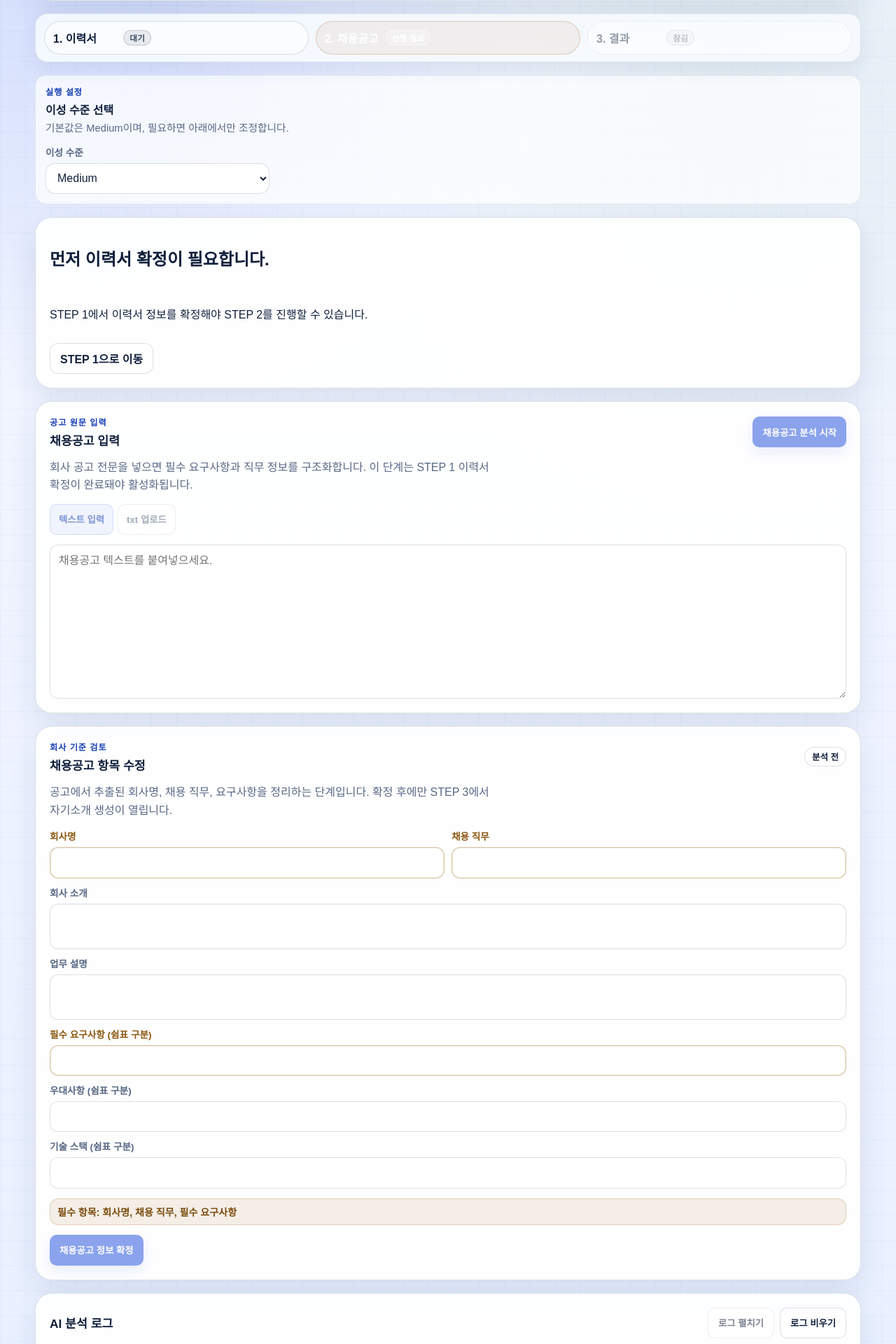
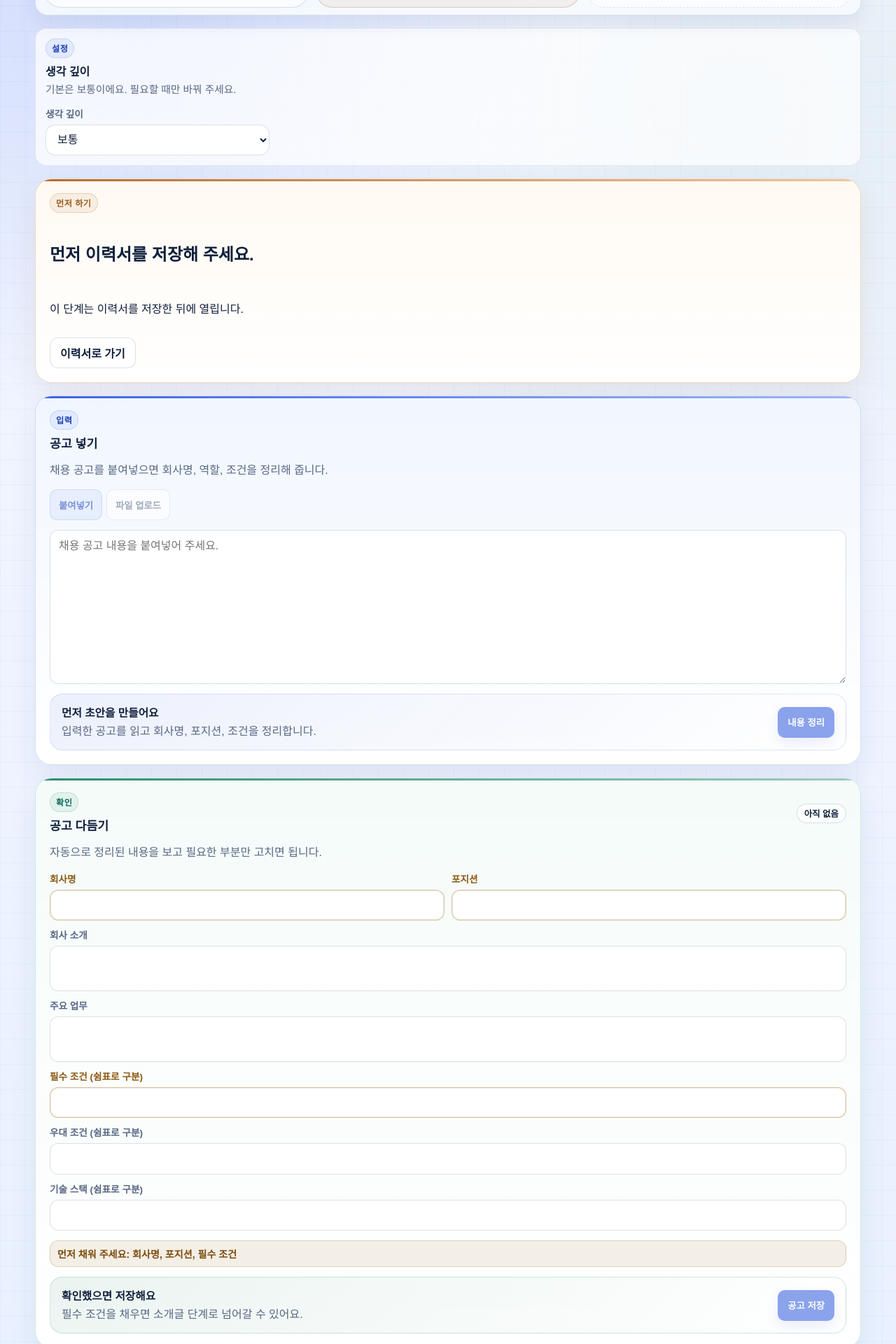
Before and after one commit to aqwsde321/resume-tailor, a Next.js app: page /company in a window 1280 px wide. Shown: the part 280-2200 px from the top of the page at 70% size. Built offline with nearby package versions, Linux system fonts and the light colour scheme.

Commit message:
UI 흐름과 문구를 단순화하고 강조를 개선

```diff
--- a/app/company/page.tsx
+++ b/app/company/page.tsx
@@ -84,10 +84,10 @@ export default function CompanyPage() {
     missingCompanyRequired.push("회사명");
   }
   if (!draft.jobTitle.trim()) {
-    missingCompanyRequired.push("채용 직무");
+    missingCompanyRequired.push("포지션");
   }
   if (draft.requirements.length === 0) {
-    missingCompanyRequired.push("필수 요구사항");
+    missingCompanyRequired.push("필수 조건");
   }
 
   const hasMissingCompanyRequired = missingCompanyRequired.length > 0;
@@ -130,30 +130,30 @@ export default function CompanyPage() {
     clearStatus();
 
     if (!file.name.toLowerCase().endsWith(".txt")) {
-      setError("MVP는 txt 파일만 지원합니다.");
+      setError("지금은 txt 파일만 올릴 수 있어요.");
       return;
     }
 
     const text = await file.text();
     setCompanyText(text);
-    setMessage("채용공고 txt 파일을 입력란에 반영했습니다.");
+    setMessage("파일 내용을 입력칸에 넣었어요.");
   };
 
   const handleAnalyze = async () => {
     clearStatus();
 
     if (!canEdit) {
-      setError("먼저 STEP 1에서 이력서 정보를 확정하세요.");
+      setError("먼저 이력서를 저장해 주세요.");
       return;
     }
 
     if (!state.companyText.trim()) {
-      setError("채용공고 텍스트를 입력해주세요.");
+      setError("채용 공고 내용을 먼저 넣어 주세요.");
       return;
     }
 
     clearLogs();
-    startTask("company", "채용공고 분석을 시작했습니다.");
+    startTask("company", "공고를 읽고 있어요.");
 
     try {
       const company = await postSseJson<Company>(
@@ -174,9 +174,9 @@ export default function CompanyPage() {
         introSource: null
       }));
 
-      setMessage("채용공고 항목 분석 완료. 폼을 검토 후 '채용공고 정보 확정'을 눌러주세요.");
+      setMessage("초안이 준비됐어요. 아래에서 다듬고 저장해 주세요.");
     } catch (error) {
-      setError(error instanceof Error ? error.message : "채용공고 분석 중 오류가 발생했습니다.");
+      setError(error instanceof Error ? error.message : "공고를 읽는 중 문제가 생겼어요.");
     } finally {
       finishTask();
     }
@@ -186,7 +186,7 @@ export default function CompanyPage() {
     clearStatus();
 
     if (hasMissingCompanyRequired) {
-      setError(`필수 항목을 입력하세요: ${missingCompanyRequired.join(", ")}`);
+      setError(`먼저 채워 주세요: ${missingCompanyRequired.join(", ")}`);
       return;
     }
 
@@ -195,7 +195,7 @@ export default function CompanyPage() {
       const details = validated.error.issues
         .map((issue) => `${issue.path.join(".") || "body"}: ${issue.message}`)
         .join(" | ");
-      setError(`채용공고 항목 검증 실패: ${formatIssueDetails(details)}`);
+      setError(`입력값을 다시 확인해 주세요: ${formatIssueDetails(details)}`);
       return;
     }
 
@@ -208,46 +208,38 @@ export default function CompanyPage() {
       introSource: null
     }));
 
-    setMessage("채용공고 정보 확정 완료. STEP 3에서 자기소개를 생성하세요.");
+    setMessage("공고를 저장했어요. 이제 소개글을 만들어 보세요.");
   };
 
   return (
     <AppFrame
       step="company"
-      title="STEP 2 채용공고 분석/확정"
-      description="확정된 이력서를 기준으로 채용공고를 구조화하고 확정합니다."
+      title="공고 정리"
+      description="채용 공고에서 필요한 내용만 뽑아 저장합니다."
     >
       {!canEdit && (
-        <section className="card">
-          <h2>먼저 이력서 확정이 필요합니다.</h2>
-          <p>STEP 1에서 이력서 정보를 확정해야 STEP 2를 진행할 수 있습니다.</p>
+        <section className="card card-alert">
+          <p className="card-kicker">먼저 하기</p>
+          <h2>먼저 이력서를 저장해 주세요.</h2>
+          <p>이 단계는 이력서를 저장한 뒤에 열립니다.</p>
           <div className="action-row">
             <Link href={"/resume" as Route} className="nav-btn">
-              STEP 1으로 이동
+              이력서로 가기
             </Link>
           </div>
         </section>
       )}
 
-      <section className="card">
+      <section className="card card-accent">
         <div className="card-head">
           <div>
-            <p className="card-kicker">공고 원문 입력</p>
-            <h2>채용공고 입력</h2>
+            <p className="card-kicker">입력</p>
+            <h2>공고 넣기</h2>
           </div>
-          <button
-            type="button"
-            className="primary"
-            onClick={handleAnalyze}
-            disabled={isBusy || !canEdit}
-          >
-            {state.currentTask === "company" ? "분석 중..." : "채용공고 분석 시작"}
-          </button>
         </div>
 
         <p className="card-copy">
-          회사 공고 전문을 넣으면 필수 요구사항과 직무 정보를 구조화합니다. 이 단계는 STEP 1 이력서 확정이
-          완료돼야 활성화됩니다.
+          채용 공고를 붙여넣으면 회사명, 역할, 조건을 정리해 줍니다.
         </p>
 
         <div className="tabs">
@@ -257,7 +249,7 @@ export default function CompanyPage() {
             onClick={() => patch((prev) => ({ ...prev, companyInputMode: "text" }))}
             disabled={isBusy || !canEdit}
           >
-            텍스트 입력
+            붙여넣기
           </button>
           <button
             type="button"
@@ -265,7 +257,7 @@ export default function CompanyPage() {
             onClick={() => patch((prev) => ({ ...prev, companyInputMode: "file" }))}
             disabled={isBusy || !canEdit}
           >
-            txt 업로드
+            파일 업로드
           </button>
         </div>
 
@@ -281,29 +273,43 @@ export default function CompanyPage() {
         <textarea
           value={state.companyText}
           onChange={(event) => setCompanyText(event.target.value)}
-          placeholder="채용공고 텍스트를 붙여넣으세요."
+          placeholder="채용 공고 내용을 붙여넣어 주세요."
           disabled={isBusy || !canEdit}
         />
+
+        <div className="action-panel">
+          <div className="action-copy">
+            <strong>먼저 초안을 만들어요</strong>
+            <span>입력한 공고를 읽고 회사명, 포지션, 조건을 정리합니다.</span>
+          </div>
+          <button
+            type="button"
+            className="primary"
+            onClick={handleAnalyze}
+            disabled={isBusy || !canEdit}
+          >
+            {state.currentTask === "company" ? "정리 중..." : "내용 정리"}
+          </button>
+        </div>
       </section>
 
-      <section className="card">
+      <section className="card card-review">
         <div className="card-head">
           <div>
-            <p className="card-kicker">회사 기준 검토</p>
-            <h2>채용공고 항목 수정</h2>
+            <p className="card-kicker">확인</p>
+            <h2>공고 다듬기</h2>
           </div>
           {companyNeedsConfirm ? (
-            <span className="inline-badge warn">미확정 변경 있음</span>
+            <span className="inline-badge warn">수정됨</span>
           ) : state.companyConfirmedJson ? (
-            <span className="inline-badge ok">확정됨</span>
+            <span className="inline-badge ok">저장됨</span>
           ) : (
-            <span className="inline-badge">분석 전</span>
+            <span className="inline-badge">아직 없음</span>
           )}
         </div>
 
         <p className="card-copy">
-          공고에서 추출된 회사명, 채용 직무, 요구사항을 정리하는 단계입니다. 확정 후에만 STEP 3에서
-          자기소개 생성이 열립니다.
+          자동으로 정리된 내용을 보고 필요한 부분만 고치면 됩니다.
         </p>
 
         <div className="form-grid two">
@@ -318,7 +324,7 @@ export default function CompanyPage() {
           </label>
 
           <label className={`field ${!draft.jobTitle.trim() ? "field-error" : ""}`}>
-            <span>채용 직무</span>
+            <span>포지션</span>
             <input
               className="form-input"
               value={draft.jobTitle}
@@ -339,7 +345,7 @@ export default function CompanyPage() {
           </label>
 
           <label className="field field-full">
-            <span>업무 설명</span>
+            <span>주요 업무</span>
             <AutoGrowTextarea
               value={draft.jobDescription}
               onChange={(event) => syncDraft({ ...draft, jobDescription: event.target.value })}
@@ -350,7 +356,7 @@ export default function CompanyPage() {
           <label
             className={`field field-full ${draft.requirements.length === 0 ? "field-error" : ""}`}
           >
-            <span>필수 요구사항 (쉼표 구분)</span>
+            <span>필수 조건 (쉼표로 구분)</span>
             <input
               className="form-input"
               value={requirementsText}
@@ -364,7 +370,7 @@ export default function CompanyPage() {
           </label>
 
           <label className="field field-full">
-            <span>우대사항 (쉼표 구분)</span>
+            <span>우대 조건 (쉼표로 구분)</span>
             <input
               className="form-input"
               value={preferredSkillsText}
@@ -378,7 +384,7 @@ export default function CompanyPage() {
           </label>
 
           <label className="field field-full">
-            <span>기술 스택 (쉼표 구분)</span>
+            <span>기술 스택 (쉼표로 구분)</span>
             <input
               className="form-input"
               value={techStackText}
@@ -393,9 +399,18 @@ export default function CompanyPage() {
         </div>
 
         {hasMissingCompanyRequired && (
-          <p className="required-help">필수 항목: {missingCompanyRequired.join(", ")}</p>
+          <p className="required-help">먼저 채워 주세요: {missingCompanyRequired.join(", ")}</p>
         )}
 
+        <div className="action-panel review">
+          <div className="action-copy">
+            <strong>확인했으면 저장해요</strong>
+            <span>
+              {state.companyConfirmedJson && !companyNeedsConfirm
+                ? "저장된 상태예요. 수정했다면 다시 저장해 주세요."
+                : "필수 조건을 채우면 소개글 단계로 넘어갈 수 있어요."}
+            </span>
+          </div>
           <div className="action-row">
             <button
               type="button"
@@ -408,13 +423,14 @@ export default function CompanyPage() {
                 hasMissingCompanyRequired
               }
             >
-            채용공고 정보 확정
+              공고 저장
             </button>
             {state.companyConfirmedJson && (
               <Link className="nav-btn" href={"/result" as Route}>
-              STEP 3 결과로 이동
+                소개글 만들기로 가기
               </Link>
             )}
+          </div>
         </div>
       </section>
     </AppFrame>
--- a/app/components/app-frame.tsx
+++ b/app/components/app-frame.tsx
@@ -20,31 +20,27 @@ const STEP_META: Record<
   StepKey,
   {
     eyebrow: string;
-    objective: string;
     detail: string;
   }
 > = {
   resume: {
-    eyebrow: "Resume Intake",
-    objective: "이력서 원문을 구조화하고 지원 기준이 되는 기본 프로필을 확정합니다.",
-    detail: "입력 원문은 자유롭게 수정할 수 있지만, 다음 단계는 이력서 확정 후에만 열립니다."
+    eyebrow: "이력서",
+    detail: "내용을 확인하고 저장하면 다음 단계로 넘어갈 수 있어요."
   },
   company: {
-    eyebrow: "Company Targeting",
-    objective: "채용공고에서 핵심 요구사항만 분리해 회사 기준 JSON을 확정합니다.",
-    detail: "이 단계에서 공고를 다시 분석하면 결과는 자동으로 재생성 필요 상태가 됩니다."
+    eyebrow: "공고",
+    detail: "공고를 저장하면 소개글을 만들 수 있어요."
   },
   result: {
-    eyebrow: "Intro Output",
-    objective: "확정된 이력서와 채용공고를 조합해 회사 맞춤 자기소개를 생성합니다.",
-    detail: "회사 공고만 바꿔 다시 생성하는 흐름이 자연스럽게 유지되도록 설계되어 있습니다."
+    eyebrow: "소개글",
+    detail: "공고를 바꾼 뒤 다시 만들면 새 결과로 바로 바뀝니다."
   }
 };
 
 const TASK_LABEL: Record<"resume" | "company" | "intro", string> = {
-  resume: "이력서 분석",
-  company: "채용공고 분석",
-  intro: "자기소개 생성"
+  resume: "이력서 정리",
+  company: "공고 정리",
+  intro: "소개글 만들기"
 };
 
 interface AppFrameProps {
@@ -81,18 +77,18 @@ export function AppFrame({ step, title, description, children }: AppFrameProps)
   const selectedReasoningLabel = formatReasoningEffortValue(state.agentSettings.modelReasoningEffort);
 
   const steps = useMemo(() => {
-    const stepStatusLabel = (status: StepStatus): string => {
+    const stepStatusLabel = (key: StepKey, status: StepStatus): string => {
       switch (status) {
         case "done":
           return "완료";
         case "working":
-          return "진행";
+          return "지금";
         case "locked":
           return "잠김";
         case "blocked":
-          return "선행 필요";
+          return key === step ? "대기" : "먼저 완료";
         default:
-          return "대기";
+          return "준비됨";
       }
     };
 
@@ -119,27 +115,27 @@ export function AppFrame({ step, title, description, children }: AppFrameProps)
     return [
       {
         key: "resume" as const,
-        label: "1. 이력서",
+        label: "이력서",
         href: "/resume" as StepRoute,
         enabled: true,
         status: resumeStatus,
-        statusLabel: stepStatusLabel(resumeStatus)
+        statusLabel: stepStatusLabel("resume", resumeStatus)
       },
       {
         key: "company" as const,
-        label: "2. 채용공고",
+        label: "공고",
         href: "/company" as StepRoute,
         enabled: companyStatus !== "locked",
         status: companyStatus,
-        statusLabel: stepStatusLabel(companyStatus)
+        statusLabel: stepStatusLabel("company", companyStatus)
       },
       {
         key: "result" as const,
-        label: "3. 결과",
+        label: "소개글",
         href: "/result" as StepRoute,
         enabled: resultStatus !== "locked",
         status: resultStatus,
-        statusLabel: stepStatusLabel(resultStatus)
+        statusLabel: stepStatusLabel("result", resultStatus)
       }
     ];
   }, [hasResume, hasCompany, introFresh, step]);
@@ -154,8 +150,8 @@ export function AppFrame({ step, title, description, children }: AppFrameProps)
         <div className="backdrop" />
         <div className="container">
           <section className="card">
-            <h2>로딩 중...</h2>
-            <p>로컬 상태를 불러오고 있습니다.</p>
+            <h2>불러오는 중...</h2>
+            <p>저장된 내용을 읽고 있어요.</p>
           </section>
         </div>
       </main>
@@ -167,7 +163,7 @@ export function AppFrame({ step, title, description, children }: AppFrameProps)
       <div className="backdrop" />
       <div className="container">
         <header className="hero">
-          <p className="eyebrow">ResumeMake Local MVP</p>
+          <p className="eyebrow">ResumeMake</p>
           <h1>{title}</h1>
           <p>{description}</p>
           <p className="hero-note">
@@ -200,8 +196,8 @@ export function AppFrame({ step, title, description, children }: AppFrameProps)
           {state.currentTask && (
             <section className="busy-banner" aria-live="polite">
               <span className="spinner" />
-              <strong>{TASK_LABEL[state.currentTask]} 진행 중</strong>
-              <span>{elapsedSeconds}s 경과</span>
+              <strong>{TASK_LABEL[state.currentTask]} 중</strong>
+              <span>{elapsedSeconds}초 지남</span>
             </section>
           )}
         </section>
@@ -209,16 +205,16 @@ export function AppFrame({ step, title, description, children }: AppFrameProps)
         <section className="support-shell">
           <section className="agent-config-panel">
             <div>
-              <p className="card-kicker">실행 설정</p>
-              <h2>이성 수준 선택</h2>
+              <p className="card-kicker">설정</p>
+              <h2>생각 깊이</h2>
               <p className="agent-config-copy">
-                기본값은 {selectedReasoningLabel}이며, 필요하면 아래에서만 조정합니다.
+                기본은 {selectedReasoningLabel}이에요. 필요할 때만 바꿔 주세요.
               </p>
             </div>
 
             <div className="agent-config-grid">
               <label className="field">
-                <span>이성 수준</span>
+                <span>생각 깊이</span>
                 <select
                   className="form-select"
                   value={state.agentSettings.modelReasoningEffort}
@@ -250,7 +246,7 @@ export function AppFrame({ step, title, description, children }: AppFrameProps)
 
         <section className="card">
           <div className="card-head">
-            <h2>AI 분석 로그</h2>
+            <h2>작업 기록</h2>
             <div className="log-actions">
               <button
                 type="button"
@@ -258,20 +254,20 @@ export function AppFrame({ step, title, description, children }: AppFrameProps)
                 onClick={() => setLogExpanded((prev) => !prev)}
                 disabled={logs.length === 0}
               >
-                {logExpanded ? "로그 접기" : "로그 펼치기"}
+                {logExpanded ? "접기" : "더 보기"}
               </button>
               <button type="button" className="secondary" onClick={clearLogs}>
-                로그 비우기
+                비우기
               </button>
             </div>
           </div>
 
           {logs.length === 0 ? (
-            <p className="log-empty">아직 로그가 없습니다.</p>
+            <p className="log-empty">아직 기록이 없어요.</p>
           ) : (
             <>
               {!logExpanded && hiddenLogCount > 0 && (
-                <p className="muted-help">최근 5개만 표시 중 ({hiddenLogCount}개 숨김)</p>
+                <p className="muted-help">최근 5개만 보여주고 있어요 ({hiddenLogCount}개 더 있음)</p>
               )}
               <ul className="log-list">
                 {visibleLogs.map((log) => {
@@ -283,8 +279,7 @@ export function AppFrame({ step, title, description, children }: AppFrameProps)
                     <li key={log.id} className={`log-item ${log.level}`}>
                       <div className="log-meta">
                         <span>{at}</span>
-                        <span>{log.task}</span>
-                        <span>{log.phase}</span>
+                        <span>{TASK_LABEL[log.task]}</span>
                       </div>
                       <p>{log.message}</p>
                     </li>
--- a/app/globals.css
+++ b/app/globals.css
@@ -315,6 +315,63 @@ input[type="file"] {
   gap: 14px;
 }
 
+.card-accent {
+  position: relative;
+  overflow: hidden;
+  border-color: rgba(44, 88, 221, 0.18);
+  background:
+    linear-gradient(180deg, rgba(240, 246, 255, 0.95), rgba(255, 255, 255, 0.92)),
+    var(--card);
+  box-shadow:
+    0 18px 42px rgba(34, 56, 112, 0.08),
+    inset 0 1px 0 rgba(255, 255, 255, 0.72);
+}
+
+.card-review {
+  position: relative;
+  overflow: hidden;
+  border-color: rgba(18, 123, 95, 0.16);
+  background:
+    linear-gradient(180deg, rgba(244, 251, 249, 0.95), rgba(255, 255, 255, 0.92)),
+    var(--card);
+  box-shadow:
+    0 18px 42px rgba(28, 89, 79, 0.08),
+    inset 0 1px 0 rgba(255, 255, 255, 0.72);
+}
+
+.card-alert {
+  position: relative;
+  overflow: hidden;
+  border-color: rgba(169, 90, 22, 0.22);
+  background:
+    linear-gradient(180deg, rgba(255, 249, 241, 0.95), rgba(255, 255, 255, 0.92)),
+    var(--card);
+  box-shadow:
+    0 18px 42px rgba(132, 79, 28, 0.08),
+    inset 0 1px 0 rgba(255, 255, 255, 0.72);
+}
+
+.card-accent::before,
+.card-review::before,
+.card-alert::before {
+  content: "";
+  position: absolute;
+  inset: 0 0 auto;
+  height: 3px;
+}
+
+.card-accent::before {
+  background: linear-gradient(90deg, rgba(44, 88, 221, 0.92), rgba(103, 138, 240, 0.6));
+}
+
+.card-review::before {
+  background: linear-gradient(90deg, rgba(18, 123, 95, 0.88), rgba(94, 170, 150, 0.58));
+}
+
+.card-alert::before {
+  background: linear-gradient(90deg, rgba(169, 90, 22, 0.88), rgba(223, 167, 108, 0.6));
+}
+
 .card-head {
   display: flex;
   align-items: center;
@@ -328,12 +385,30 @@ input[type="file"] {
 }
 
 .card-kicker {
-  margin: 0 0 4px;
+  display: inline-flex;
+  align-items: center;
+  width: fit-content;
+  margin: 0 0 6px;
+  padding: 4px 8px;
+  border-radius: 999px;
+  border: 1px solid rgba(44, 88, 221, 0.16);
+  background: rgba(44, 88, 221, 0.08);
   font-size: 0.76rem;
   font-weight: 700;
-  letter-spacing: 0.08em;
+  letter-spacing: 0.04em;
   color: var(--primary-strong);
-  text-transform: uppercase;
+}
+
+.card-review .card-kicker {
+  border-color: rgba(18, 123, 95, 0.16);
+  background: rgba(18, 123, 95, 0.08);
+  color: #0e6b59;
+}
+
+.card-alert .card-kicker {
+  border-color: rgba(169, 90, 22, 0.2);
+  background: rgba(169, 90, 22, 0.08);
+  color: #9c5c19;
 }
 
 .card-copy {
@@ -341,6 +416,41 @@ input[type="file"] {
   color: var(--muted);
   line-height: 1.6;
   max-width: 72ch;
+}
+
+.action-panel {
+  display: flex;
+  align-items: center;
+  justify-content: space-between;
+  gap: 14px;
+  padding: 14px 16px;
+  border-radius: 18px;
+  border: 1px solid rgba(44, 88, 221, 0.14);
+  background: linear-gradient(135deg, rgba(44, 88, 221, 0.08), rgba(255, 255, 255, 0.94));
+}
+
+.action-panel.review {
+  border-color: rgba(18, 123, 95, 0.18);
+  background: linear-gradient(135deg, rgba(18, 123, 95, 0.08), rgba(255, 255, 255, 0.94));
+}
+
+.action-copy {
+  display: grid;
+  gap: 4px;
+}
+
+.action-copy strong {
+  font-size: 0.98rem;
+}
+
+.action-copy span {
+  color: var(--muted);
+  line-height: 1.5;
+}
+
+.action-panel .action-row {
+  margin-left: auto;
+  justify-content: flex-end;
 }
 
 .log-actions {
@@ -941,6 +1051,23 @@ textarea:focus-visible {
     align-items: stretch;
   }
 
+  .action-panel {
+    flex-direction: column;
+    align-items: stretch;
+  }
+
+  .action-panel .action-row {
+    width: 100%;
+    margin-left: 0;
+    flex-direction: column;
+    align-items: stretch;
+  }
+
+  .action-panel button,
+  .action-panel .nav-btn {
+    width: 100%;
+  }
+
   .log-actions button {
     width: 100%;
   }
--- a/lib/agent-settings.ts
+++ b/lib/agent-settings.ts
@@ -9,11 +9,11 @@ export const MODEL_REASONING_EFFORT_VALUES = [
 ] as const satisfies readonly ModelReasoningEffort[];
 
 export const MODEL_REASONING_EFFORT_LABELS: Record<ModelReasoningEffort, string> = {
-  minimal: "Minimal",
-  low: "Low",
-  medium: "Medium",
-  high: "High",
-  xhigh: "XHigh"
+  minimal: "가볍게",
+  low: "낮게",
+  medium: "보통",
+  high: "높게",
+  xhigh: "깊게"
 };
 
 export function isModelReasoningEffort(value: unknown): value is ModelReasoningEffort {
--- a/lib/codex-client.ts
+++ b/lib/codex-client.ts
@@ -1,5 +1,6 @@
 import { Codex, type ThreadItem } from "@openai/codex-sdk";
 
+import { formatReasoningEffortValue } from "@/lib/agent-settings";
 import { HttpError } from "@/lib/http";
 import { readSkillMarkdown } from "@/lib/skills";
 import type { AgentRunOptions, SkillName, StreamLogPayload } from "@/lib/types";
@@ -237,9 +238,7 @@ export async function runSkillJsonStream<T>(params: {
       emitLog(params.onLog, {
         level: "info",
         phase: "config",
-        message: `실행 설정: model=${params.model ?? "config 기본값"}, reasoning=${
-          params.modelReasoningEffort ?? "config 기본값"
-        }`
+        message: `설정: 생각 깊이 ${formatReasoningEffortValue(params.modelReasoningEffort ?? "medium")}`
       });
 
       const { events } = await thread.runStreamed(buildPrompt(skillMarkdown, params.inputText), {
```
Also changed, not shown: app/result/page.tsx (+57 -46 lines), app/resume/page.tsx (+60 -45 lines). Lines whose indentation alone changed are shown as unchanged.
